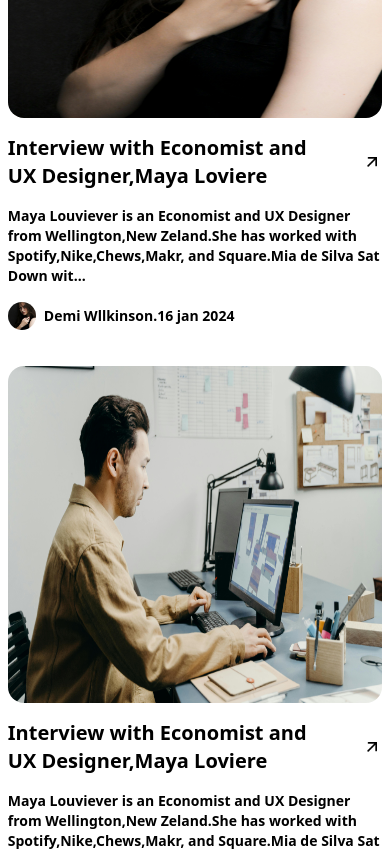
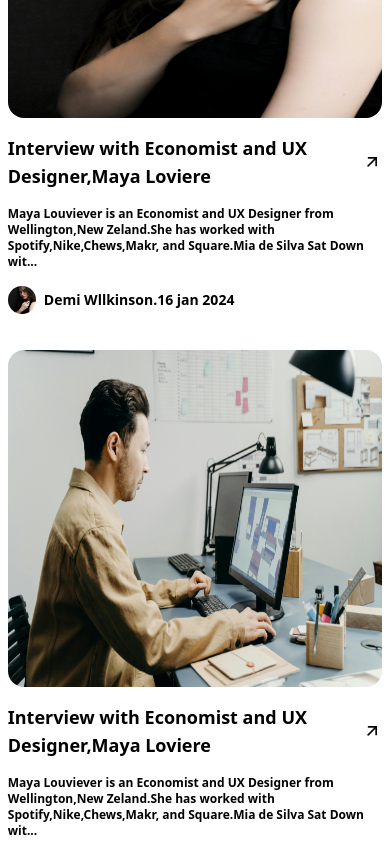
Before and after one commit to Junaid-paracha12/United-UI-Blogs, a Next.js app: page / in a window 390 px wide. Shown: the part 1240-2091 px from the top of the page. Built offline with nearby package versions, Linux system fonts and the light colour scheme.

Commit message:
uodate blogs

```diff
--- a/components/Blogs.js
+++ b/components/Blogs.js
@@ -16,10 +16,10 @@ export default function Blogs({title,btn1,btn2,data}) {
           <div key={i} className="flex flex-col gap-4">
             <Image src={v.imgsrc} width={5000} height={500} className="h-[40vh] rounded-2xl w-full object-fill" alt="img" />
             <div className="flex items-center gap-10">
-            <h1 className="text-xl font-bold">{v.title}</h1>
+            <h1 className="text-lg md:text-xl font-bold">{v.title}</h1>
             <Image src={v.iconsrc} width={20} height={20} alt="icon" className="" />
             </div>
-            <p className="text-sm font-semibold">{v.text}</p>
+            <p className="text-xs md:text-sm font-semibold">{v.text}</p>
               <div className="flex items-center gap-2">
               <Image src={v.imgsrc} width={50} height={50} className="w-7 h-7 rounded-full object-cover" alt="img" />
               <span className="flex items-center">
```
